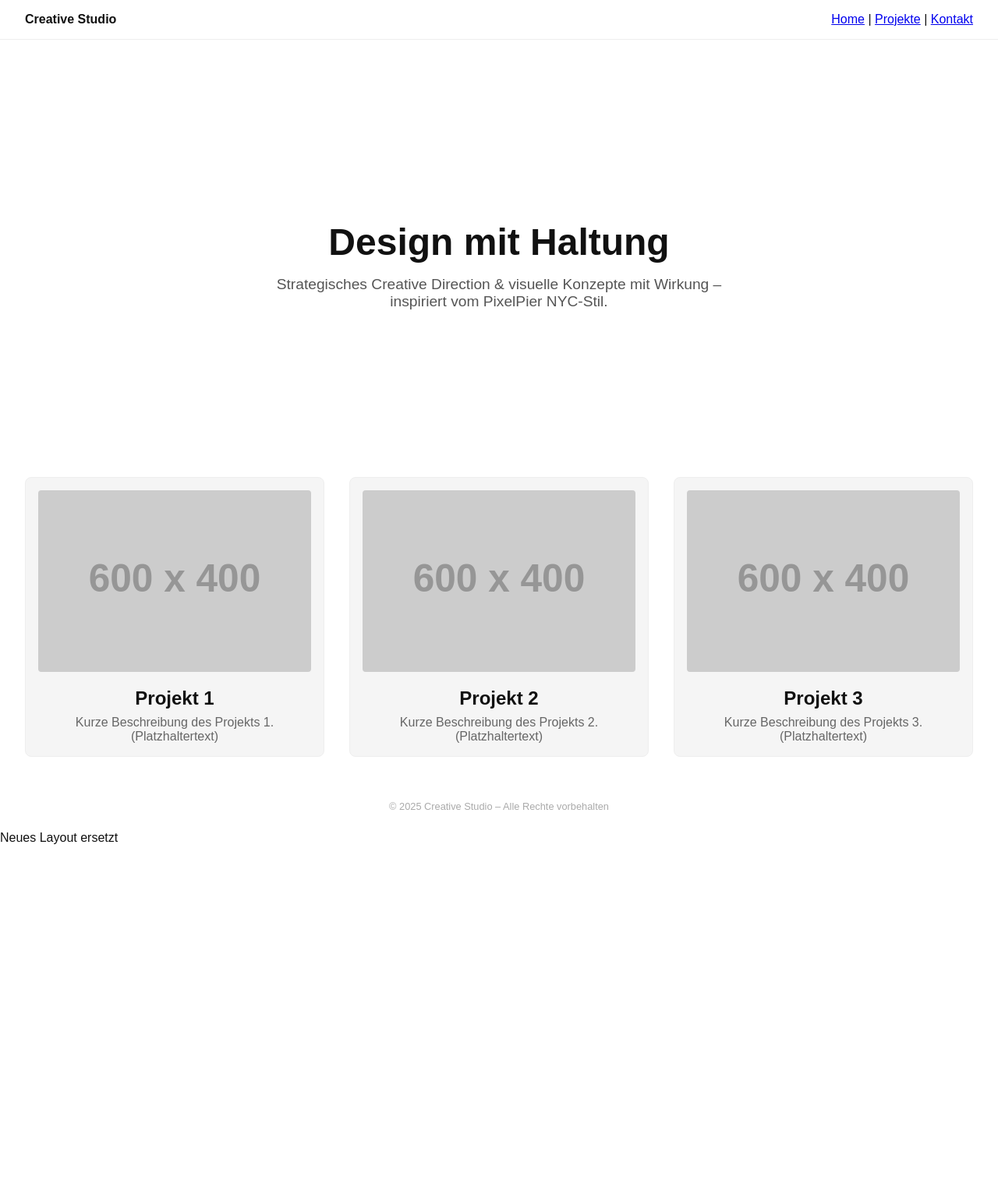
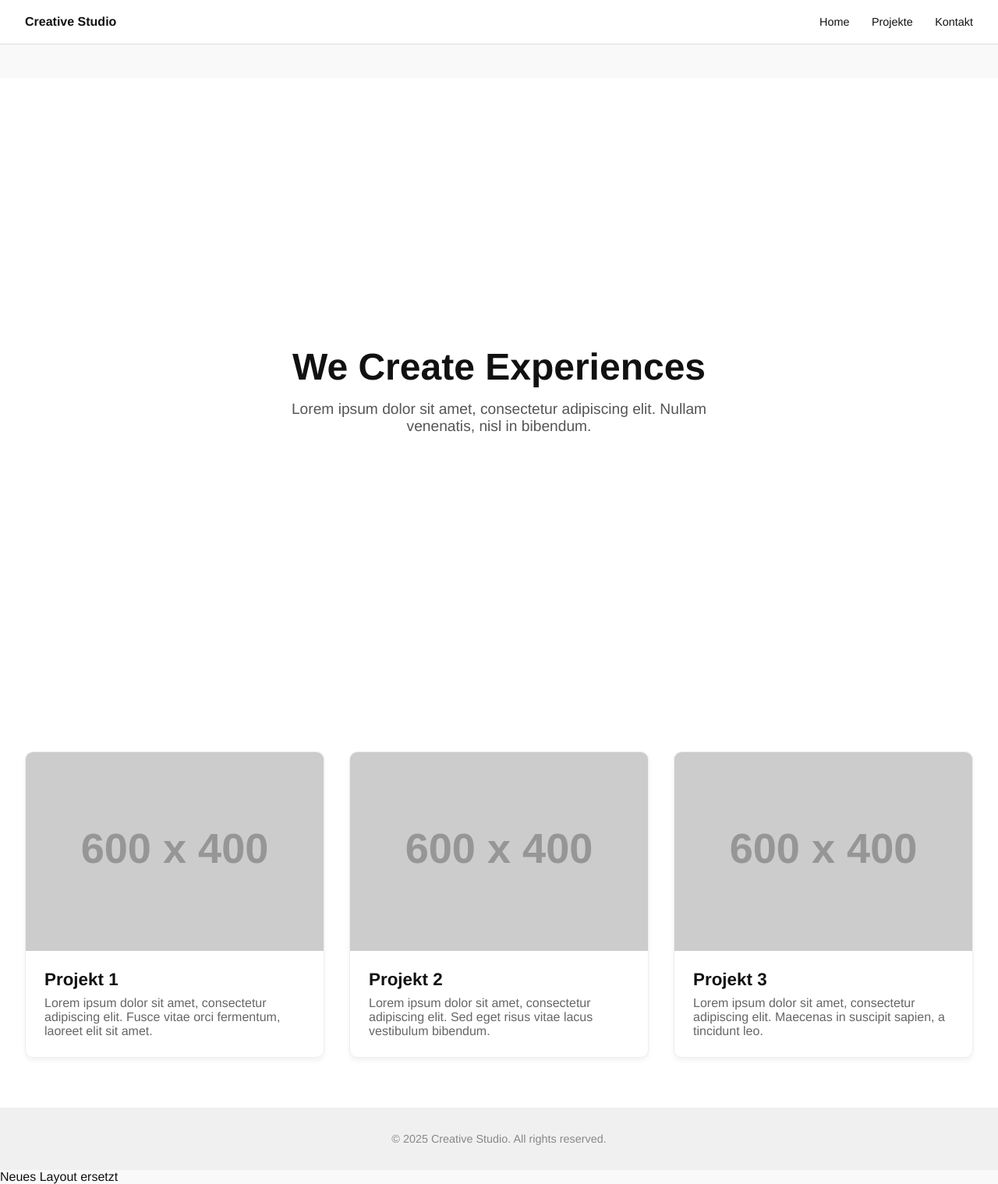
Before and after one commit to simyou76/preview-simy76-2025, a plain HTML site: page index.html in a window 1280 px wide. Shown: the whole page at 78% size. Before the commit the page ends 1084 px from the top, so only its background shows below. Drawn offline with Linux system fonts and the light colour scheme; placeholder pictures from the web are drawn by us.

Commit message:
Update index.html

```diff
--- a/index.html
+++ b/index.html
@@ -1,8 +1,8 @@
 <!DOCTYPE html>
 <html lang="de">
 <head>
-  <meta charset="UTF-8" />
-  <meta name="viewport" content="width=device-width, initial-scale=1.0" />
+  <meta charset="UTF-8">
+  <meta name="viewport" content="width=device-width, initial-scale=1.0">
   <title>Creative Studio</title>
   <style>
     * {
@@ -12,10 +12,9 @@
     }
 
     body {
-      font-family: sans-serif;
-      background: #fff;
+      font-family: 'Helvetica Neue', sans-serif;
+      background: #f9f9f9;
       color: #111;
-      overflow-x: hidden;
     }
 
     header {
@@ -24,15 +23,20 @@
       left: 0;
       width: 100%;
       background: #fff;
-      padding: 1rem 2rem;
-      z-index: 10;
-      border-bottom: 1px solid #eee;
-    }
-
-    header nav {
+      padding: 1.2rem 2rem;
+      border-bottom: 1px solid #ddd;
+      z-index: 1000;
       display: flex;
       justify-content: space-between;
       align-items: center;
+    }
+
+    header nav a {
+      margin-left: 1.5rem;
+      text-decoration: none;
+      color: #111;
+      font-weight: 500;
+      font-size: 0.9rem;
     }
 
     main {
@@ -40,17 +44,19 @@
     }
 
     .hero {
-      height: 60vh;
+      height: 100vh;
       display: flex;
+      flex-direction: column;
       justify-content: center;
       align-items: center;
-      flex-direction: column;
+      background: #ffffff;
       text-align: center;
       padding: 2rem;
     }
 
     .hero h1 {
       font-size: 3rem;
+      font-weight: 700;
       margin-bottom: 1rem;
     }
 
@@ -64,81 +70,92 @@
       display: grid;
       grid-template-columns: repeat(auto-fit, minmax(300px, 1fr));
       gap: 2rem;
-      padding: 2rem;
+      padding: 4rem 2rem;
+      background: #fff;
     }
 
     .project {
-      background: #f5f5f5;
-      padding: 1rem;
-      text-align: center;
+      background: #fff;
       border: 1px solid #eee;
-      border-radius: 8px;
+      border-radius: 10px;
+      overflow: hidden;
+      box-shadow: 0 4px 6px rgba(0,0,0,0.05);
     }
 
     .project img {
       width: 100%;
       height: auto;
-      border-radius: 4px;
-      margin-bottom: 1rem;
+      display: block;
     }
 
-    .project h2 {
-      font-size: 1.5rem;
+    .project-content {
+      padding: 1.5rem;
+    }
+
+    .project-content h2 {
+      font-size: 1.4rem;
       margin-bottom: 0.5rem;
     }
 
-    .project p {
+    .project-content p {
       font-size: 1rem;
       color: #666;
     }
 
     footer {
       text-align: center;
-      padding: 1.5rem;
-      font-size: 0.8rem;
-      color: #aaa;
+      padding: 2rem;
+      background: #f0f0f0;
+      font-size: 0.9rem;
+      color: #888;
     }
   </style>
 </head>
 <body>
   <header>
+    <div><strong>Creative Studio</strong></div>
     <nav>
-      <div><strong>Creative Studio</strong></div>
-      <div>
-        <a href="#">Home</a> |
-        <a href="#projekte">Projekte</a> |
-        <a href="#kontakt">Kontakt</a>
-      </div>
+      <a href="#">Home</a>
+      <a href="#projects">Projekte</a>
+      <a href="#kontakt">Kontakt</a>
     </nav>
   </header>
 
   <main>
     <section class="hero">
-      <h1>Design mit Haltung</h1>
-      <p>Strategisches Creative Direction & visuelle Konzepte mit Wirkung – inspiriert vom PixelPier NYC-Stil.</p>
+      <h1>We Create Experiences</h1>
+      <p>Lorem ipsum dolor sit amet, consectetur adipiscing elit. Nullam venenatis, nisl in bibendum.</p>
     </section>
 
-    <section class="project-grid" id="projekte">
+    <section class="project-grid" id="projects">
       <div class="project">
-        <img src="https://via.placeholder.com/600x400?text=Projekt+1" alt="Projekt 1 Bild">
-        <h2>Projekt 1</h2>
-        <p>Kurze Beschreibung des Projekts 1. (Platzhaltertext)</p>
+        <img src="https://via.placeholder.com/600x400/ddd/000?text=Projekt+1" alt="Projekt 1">
+        <div class="project-content">
+          <h2>Projekt 1</h2>
+          <p>Lorem ipsum dolor sit amet, consectetur adipiscing elit. Fusce vitae orci fermentum, laoreet elit sit amet.</p>
+        </div>
       </div>
+
       <div class="project">
-        <img src="https://via.placeholder.com/600x400?text=Projekt+2" alt="Projekt 2 Bild">
-        <h2>Projekt 2</h2>
-        <p>Kurze Beschreibung des Projekts 2. (Platzhaltertext)</p>
+        <img src="https://via.placeholder.com/600x400/ccc/000?text=Projekt+2" alt="Projekt 2">
+        <div class="project-content">
+          <h2>Projekt 2</h2>
+          <p>Lorem ipsum dolor sit amet, consectetur adipiscing elit. Sed eget risus vitae lacus vestibulum bibendum.</p>
+        </div>
       </div>
+
       <div class="project">
-        <img src="https://via.placeholder.com/600x400?text=Projekt+3" alt="Projekt 3 Bild">
-        <h2>Projekt 3</h2>
-        <p>Kurze Beschreibung des Projekts 3. (Platzhaltertext)</p>
+        <img src="https://via.placeholder.com/600x400/bbb/000?text=Projekt+3" alt="Projekt 3">
+        <div class="project-content">
+          <h2>Projekt 3</h2>
+          <p>Lorem ipsum dolor sit amet, consectetur adipiscing elit. Maecenas in suscipit sapien, a tincidunt leo.</p>
+        </div>
       </div>
     </section>
   </main>
 
   <footer>
-    © 2025 Creative Studio – Alle Rechte vorbehalten
+    &copy; 2025 Creative Studio. All rights reserved.
   </footer>
 </body>
 </html>
```
